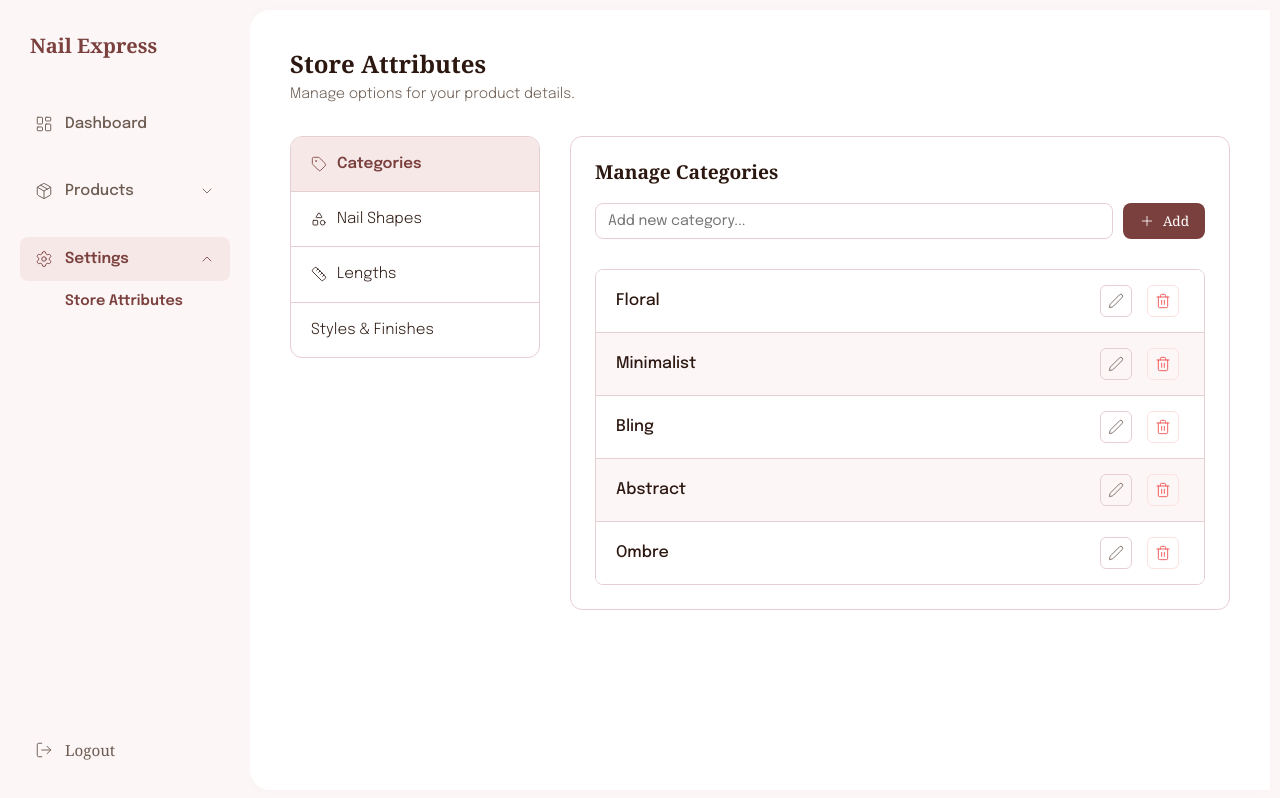
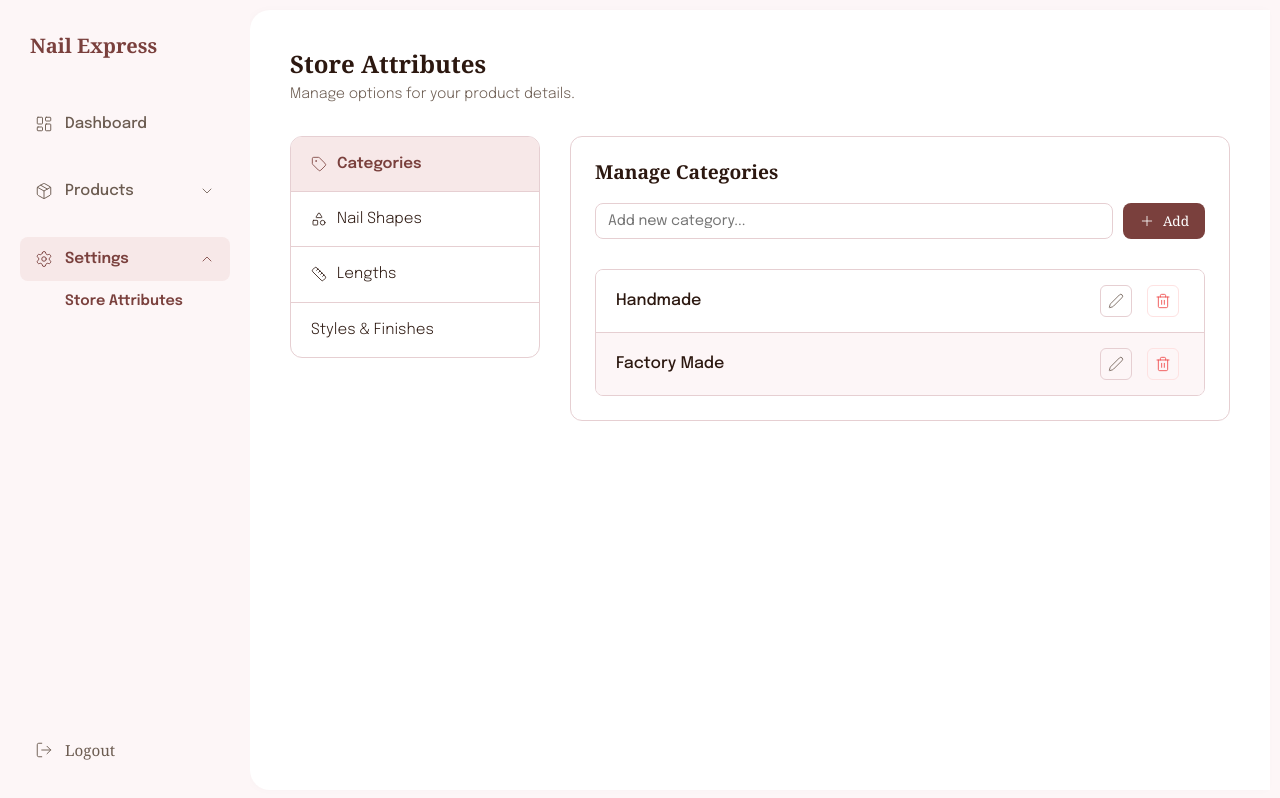
Before and after one commit to dfordolapo/nailxpressng, a Next.js app: page /admin/settings/attributes in a window 1280 px wide. Built offline with nearby package versions, Linux system fonts and the light colour scheme; a web font is replaced by a local one.

Commit message:
Make admin categories, shapes, lengths, and styles dynamic from categories.js

```diff
--- a/src/app/admin/(dashboard)/settings/attributes/page.js
+++ b/src/app/admin/(dashboard)/settings/attributes/page.js
@@ -4,11 +4,13 @@ import { useState } from "react";
 import { Plus, Trash2, Edit2, Tag, Shapes, Ruler } from "lucide-react";
 import styles from "@/styles/admin.module.css";
 
+import { nailShapes, nailLengths, styles as nailStyles, categories as nailCategories } from "@/data/categories";
+
 const INITIAL_ATTRIBUTES = {
-  categories: ["Floral", "Minimalist", "Bling", "Abstract", "Ombre"],
-  shapes: ["Almond", "Coffin", "Square", "Stiletto", "Oval"],
-  lengths: ["Short", "Medium", "Long", "Extra Long"],
-  styles: ["Glossy", "Matte", "Chrome", "3D Art"]
+  categories: nailCategories.map(c => c.name),
+  shapes: nailShapes.map(s => s.name),
+  lengths: nailLengths.map(l => l.name),
+  styles: nailStyles.map(s => s.name)
 };
 
 export default function AdminAttributes() {
```
Also changed, not shown: src/app/admin/(dashboard)/products/new/page.js (+6 -12 lines).
